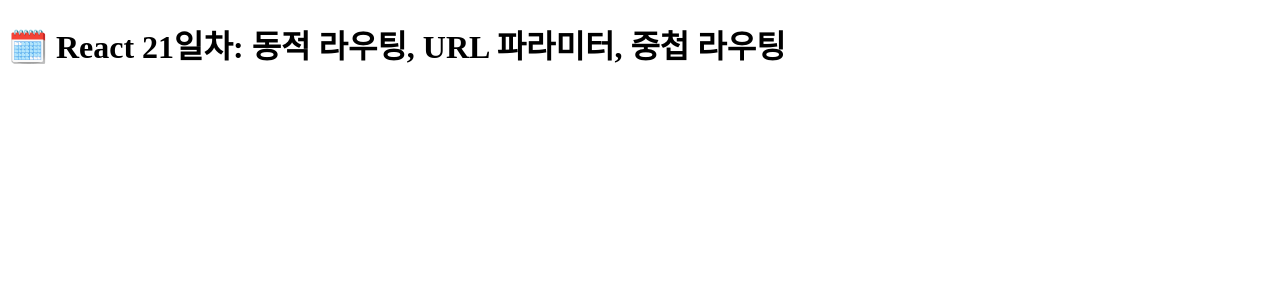
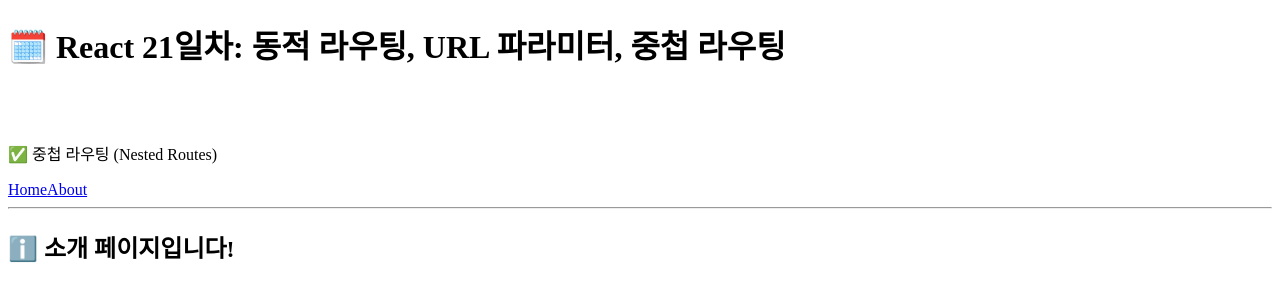
Before and after one commit to kimsigi/react, a React (Vite) app: page /about in a window 1280 px wide. Shown: the top 300 px of the page. Built offline with nearby package versions, Linux system fonts and the light colour scheme; the HTML template or start-up script is replaced by a standard one.

Commit message:
day21 commit

```diff
--- /dev/null
+++ b/src/components/day21/About.tsx
@@ -0,0 +1,3 @@
+export default function About() {
+    return <h2>ℹ️ 소개 페이지입니다!</h2>;
+}
--- a/src/components/day21/Day21App.tsx
+++ b/src/components/day21/Day21App.tsx
@@ -1,6 +1,10 @@
 import {BrowserRouter, Route, Routes} from "react-router-dom";
 import UserList from "./UserList.tsx";
 import UserDetail from "./UserDetail.tsx";
+import Home from "./Home.tsx";
+import About from "./About.tsx";
+import Layout from "./Layout.tsx";
+import NotFound from "./NotFound.tsx";
 
 export default function Day21App() {
     return (
@@ -13,6 +17,18 @@
                     <Route path="/users/:id" element={<UserDetail />} />
                 </Routes>
             </BrowserRouter>
+            <br />
+            <p>✅ 중첩 라우팅 (Nested Routes)</p>
+            <BrowserRouter>
+                <Routes>
+                    <Route path="/" element={<Layout />}>
+                        <Route path="*" element={<NotFound />} />   {/* 모든 경로에 대해 NotFound 컴포넌트를 표시 */ }
+                        <Route index element={<Home />} />          {/* 기본 경로(부모)에 해당하는 컴포넌트 */}
+                        <Route path="about" element={<About />} />
+
+                    </Route>
+                </Routes>
+            </BrowserRouter>
         </>
     );
 }
--- /dev/null
+++ b/src/components/day21/Home.tsx
@@ -0,0 +1,3 @@
+export default function Home() {
+    return <h2>🏠 홈 페이지입니다!</h2>;
+}
--- /dev/null
+++ b/src/components/day21/Layout.tsx
@@ -0,0 +1,14 @@
+import { Link, Outlet } from "react-router-dom";
+
+export default function Layout() {
+    return (
+        <div>
+            <nav className="p-4 bg-gray-100 flex gap-4">
+                <Link to="/">Home</Link>
+                <Link to="/about">About</Link>
+            </nav>
+            <hr />
+            <Outlet />  {/* 자식 라우트가 이곳에 표시됨 */}
+        </div>
+    );
+}
--- /dev/null
+++ b/src/components/day21/NotFound.tsx
@@ -0,0 +1,9 @@
+export default function NotFound() {
+    return (
+        <div>
+            <h2>404 - 페이지를 찾을 수 없습니다!</h2>
+            <p>요청하신 페이지가 존재하지 않습니다.</p>
+            <p>다른 페이지로 이동해 주세요.</p>
+        </div>
+    );
+}
```
